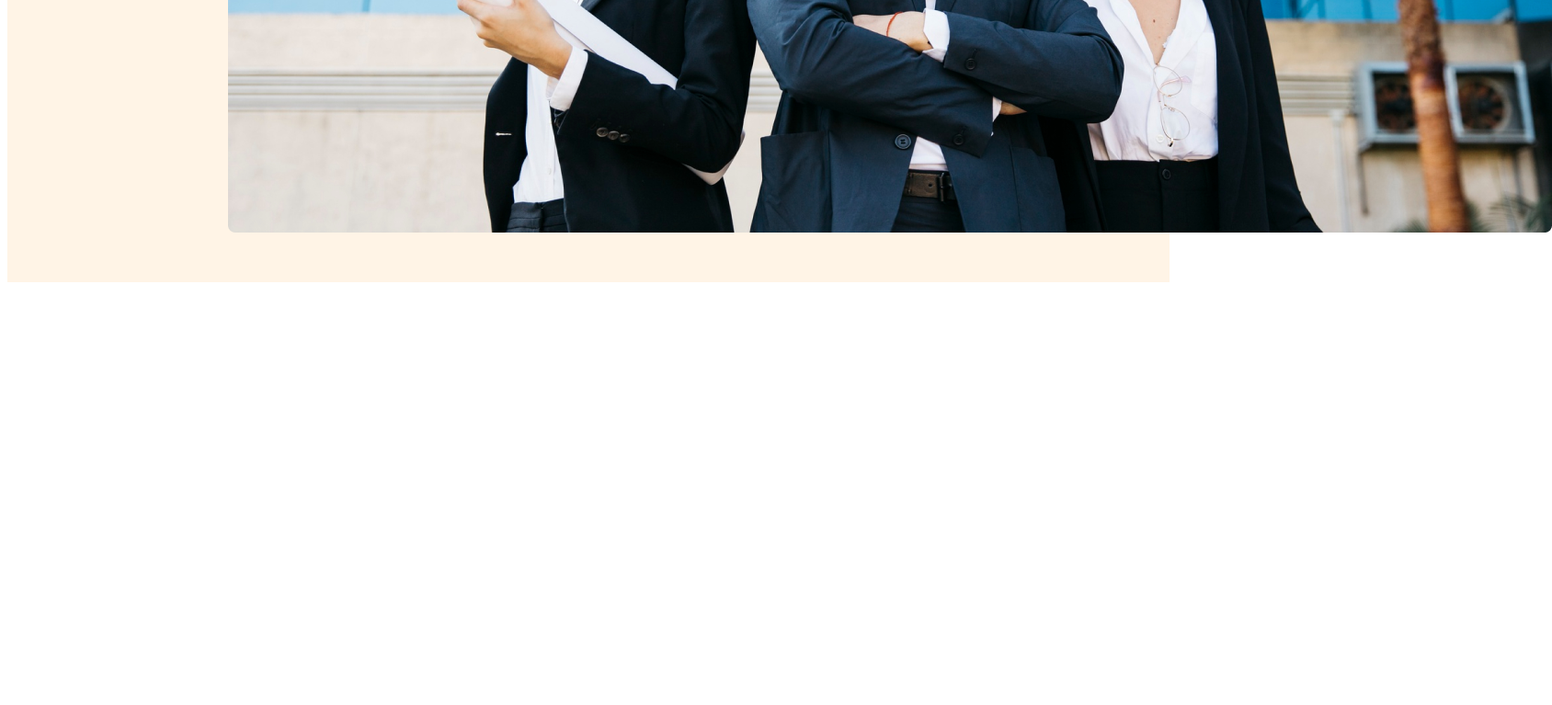
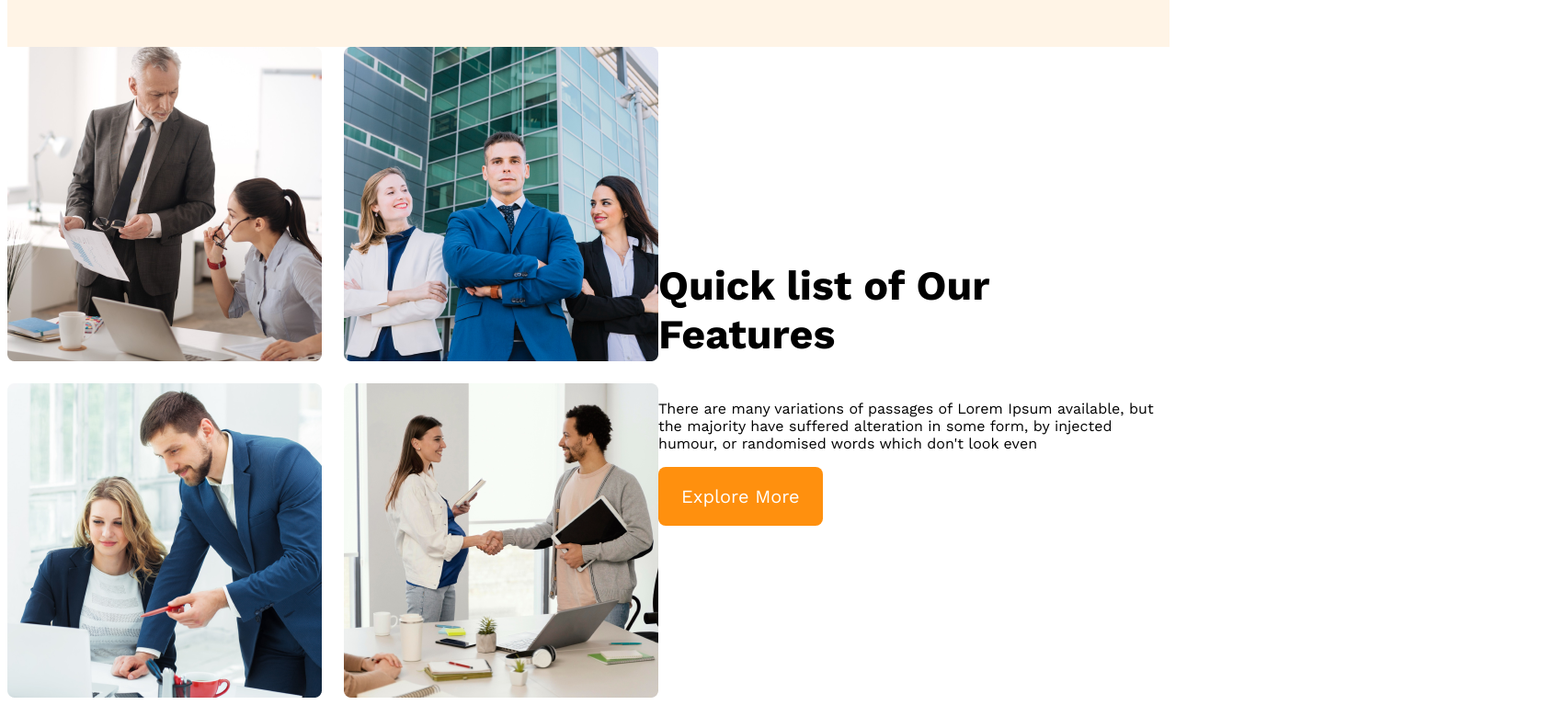
Before and after one commit to 438351/g3-architects-website, a plain HTML site: page index.html in a window 1280 px wide. Shown: the part 960-1727 px from the top of the page at 92% size, 1688 px wide, since content can reach past the window. Before the commit the page ends 1275 px from the top, so only its background shows below. Drawn offline with nearby package versions, Linux system fonts and the light colour scheme.

Commit message:
addeded header content img and teams container

```diff
--- a/index.html
+++ b/index.html
@@ -8,6 +8,7 @@
 
 </head>
 <body>
+    <!--header section-->
 
     <header>
         <nav>
@@ -29,6 +30,24 @@
         </div>
 
     </header>
+    <!--hesder end-->
+    <main>
+        <!--teams section start-->
+
+        <section class="teams-container">
+           <div class="teams-img-container">
+               <img src="images/team1.png" alt="">
+               <img src="images/team2.png" alt="">
+               <img src="images/team3.png" alt="">
+               <img src="images/team4.png" alt="">
+          </div>
+           <div class="teams-content">
+               <h3 class="teams-title"><span class="Quick-list">Quick list</span> <span>of Our</span> <span class="text-fatures">Features</span></h3>
+               <p class="teams-description"> There are many variations of passages of Lorem Ipsum available, but the majority have suffered alteration in some form, by injected humour, or randomised words which don't look even</p>
+               <button class="btn-primary">Explore More</button>
+           </div>
+        </section>
+    </main>
 
 </body>
 </html>
--- a/styles/architects.css
+++ b/styles/architects.css
@@ -8,6 +8,14 @@
   }
 
   .btn-primary{
+    border-radius: 8px;
+    color: #FFF;
+    font-size: 1.25rem;
+    background: #FF900E;
+    padding: 20px 25px;
+    color: #FFF;
+    cursor: pointer;
+    border: 0;
 
   }
   /* header style */
@@ -56,3 +64,63 @@
   .banner-description{
     color: #727272;
   }
+  .banner img{
+    margin-top: 20px;
+    width: 100%;
+  }
+
+  /*responcive media queris*/
+  /*mobile device*/
+
+
+   @media  screen and (max-width: 576px) {
+    header{
+        padding: 20px;
+    }
+    nav {
+        flex-direction: column;
+    }
+
+   }
+   /*tablet or medium devices*/
+   @media screen and(min-width:576) and (max-width:960px) {
+    heder{
+        padding: 50px;
+    }
+    nav {
+        flex-direction: column;
+    }
+
+   }
+
+   /*main style*/
+   main{
+    max-width: 1440px;
+    margin: 0 auto;
+   }
+
+   /* teams style*/
+   .teams-container{
+    display: flex;
+    align-items: center;
+   }
+   .teams-img-container{
+    display: grid;
+    grid-template-columns: repeat(2, 1fr);
+    gap: 1.5rem;
+   }
+   .teams-conten{
+    padding-right: 70px;
+    padding-left: 70px;
+   }
+   .teams-title{
+    font-size: 2.8rem;
+   }
+   .teams-title .uick-list{
+    color: #727272;
+    font-weight: 500;
+   }
+   .teams-title .text-features{
+    color: #FF900E;
+    font-weight: 700;
+   }
```
